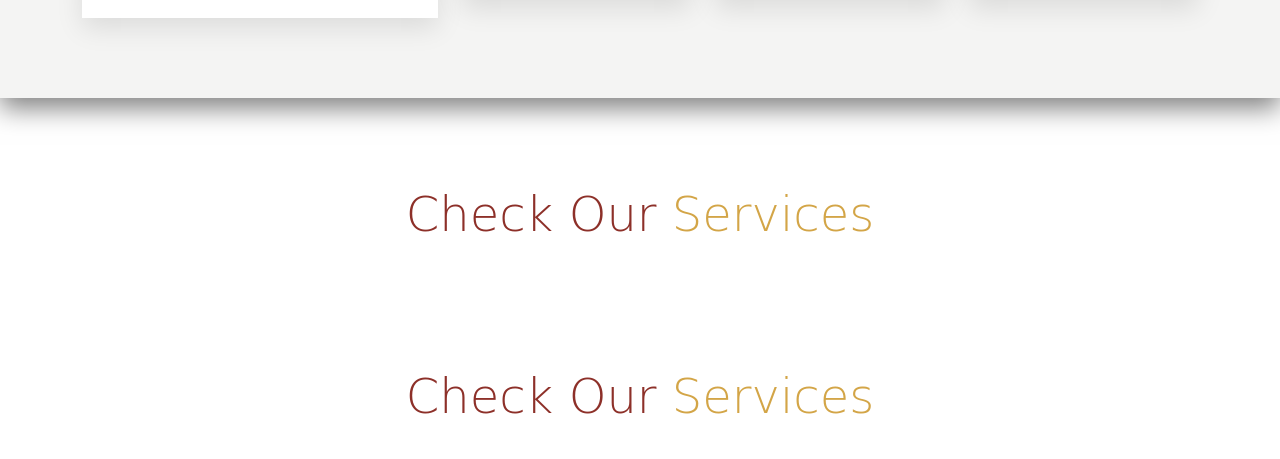
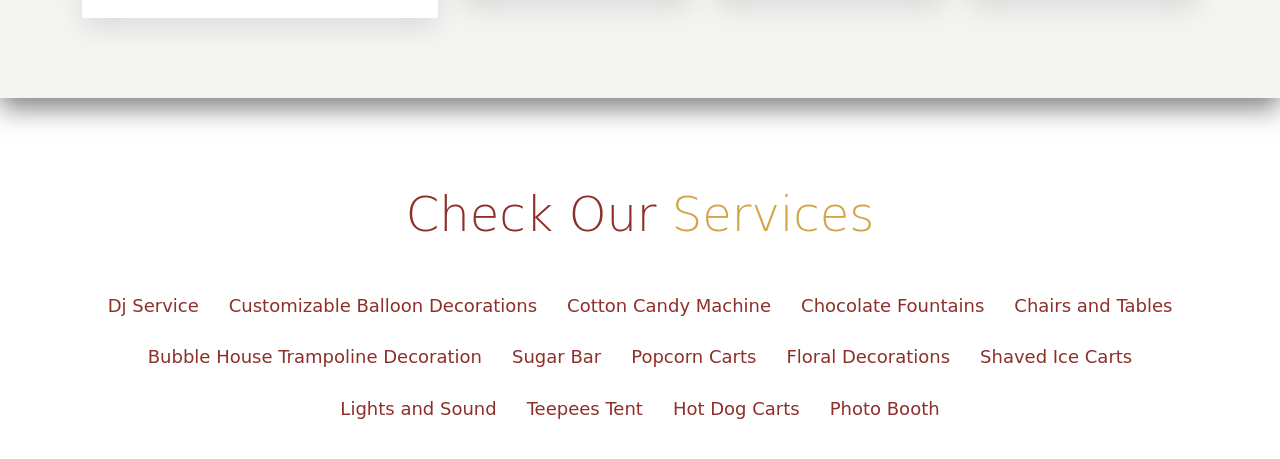
Before and after one commit to Jessi-777/fdwonderland-events, a website: page index.html in a window 1280 px wide. Shown: the part 2237-2696 px from the top of the page. Drawn offline with nearby package versions, Linux system fonts and the light colour scheme; a web font is replaced by a local one.

Commit message:
updated agin before heading to event

```diff
--- a/index.html
+++ b/index.html
@@ -370,13 +370,6 @@
     <!-- </section> -->
     <!-- End Stats Counter Section -->
 
-  <!-- ======= Service Section ======= -->
-<section id="menu" class="menu">
-  <div class="container" data-aos="fade-up">
-
-    <div class="section-header">
-      <p>Check Our <span>Services</span></p>
-    </div>
 
  <!-- ======= Service Section ======= -->
 <section id="menu" class="menu">
```
